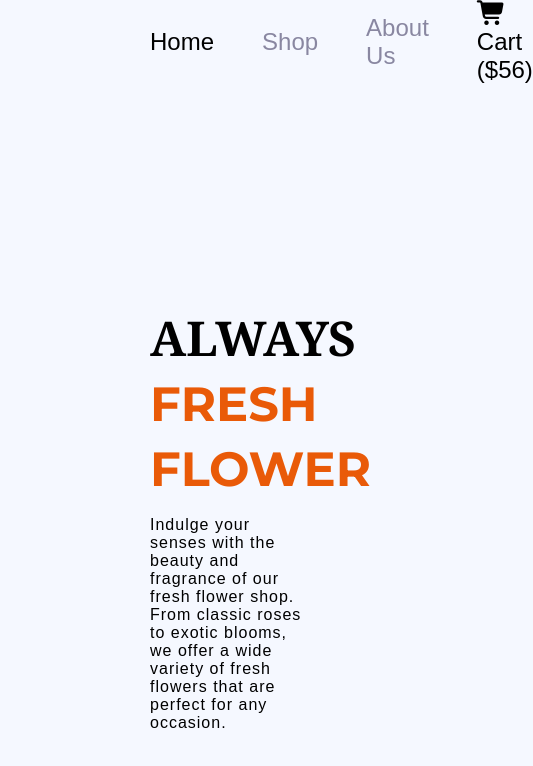
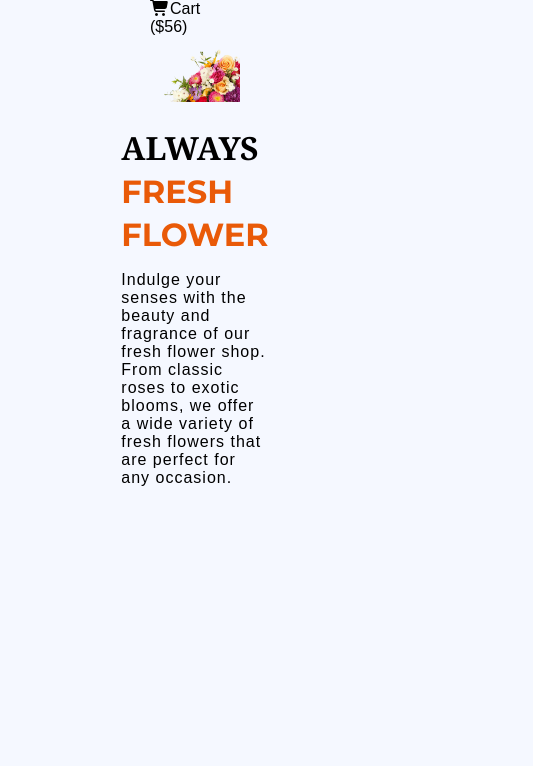
Before and after one commit to ripon-ch/ph-assignment2, a plain HTML site: page index.html in a window 390 px wide. Shown: the whole page, 533 px wide, since content can reach past the window. Drawn offline with Linux system fonts and the light colour scheme.

Commit message:
update style.css

```diff
--- a/style.css
+++ b/style.css
@@ -104,7 +104,7 @@
 }
 .banner-left h2{
     font-family: Cambria, Cochin, Georgia, Times, 'Times New Roman', serif;
-    font-size: 3rem;
+    font-size: 2rem;
     font-weight: 700;
     margin-bottom: 1rem;
 
@@ -114,5 +114,42 @@
     font-family: sans-serif;
     font-size: 1rem;
     letter-spacing: 1px;
-    max-width: 70%;
+    max-width: 85%;
 }
+
+/* Mobile Responsible */
+
+@media (max-width: 768px) {
+    /* nav style */
+
+    .nav{
+        display: flex;
+        flex-direction: row;
+        justify-content: space-between;
+        align-items: center;
+    }
+
+    .nav-item a{
+        font-size: 1rem;
+    }
+     .nav-item a:nth-child(1),
+ .nav-item a:nth-child(2),
+ .nav-item a:nth-child(3){
+     display: none;
+ }
+
+ /* banner styles */
+
+ .banner{
+     display: flex;
+     flex-direction: column-reverse;
+     margin-top: 10px;
+ }
+ .banner-left {
+     margin-top: 20px;
+     margin-bottom: 20px;
+ }
+ .banner-left p{
+     max-width: 100%;
+ }
+}
```
